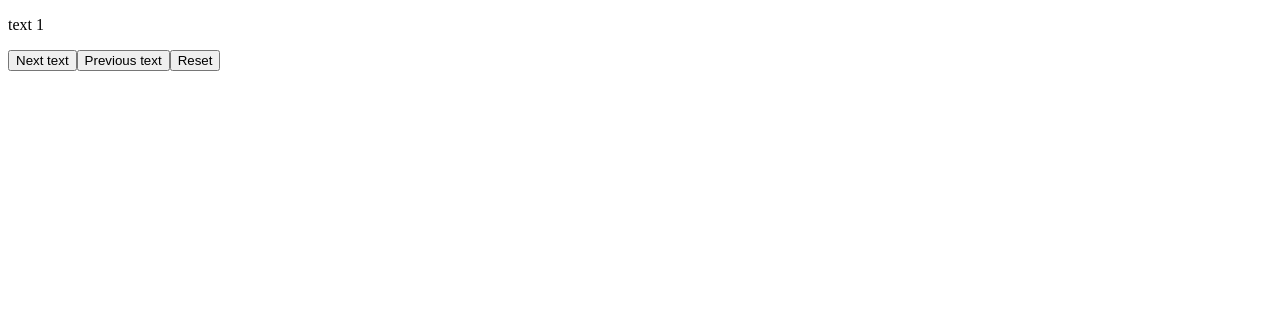
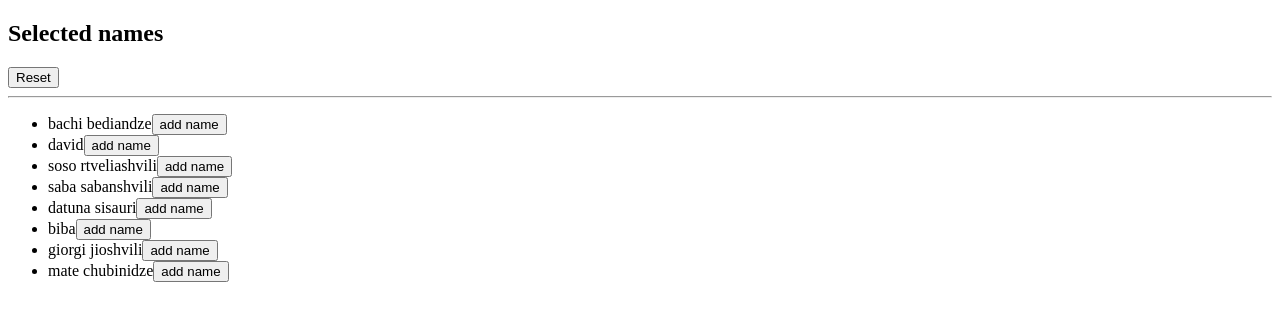
Before and after one commit to tezeladata/group56-react-test, a React app: page / in a window 1280 px wide. Shown: the top 320 px of the page. Built offline with nearby package versions, Linux system fonts and the light colour scheme; the HTML template or start-up script is replaced by a standard one.

Commit message:
Day 124 fourth version

```diff
--- a/src/App.jsx
+++ b/src/App.jsx
@@ -1,9 +1,9 @@
-import Text from "./components/Text";
+import Comp1 from "./components/Comp1";
 
 const App = () => {
   return (
     <main>
-      <Text />
+      <Comp1 />
     </main>
   )
 };
--- /dev/null
+++ b/src/components/Comp1.jsx
@@ -0,0 +1,53 @@
+import { useState } from "react";
+
+const allNames = ["bachi bediandze", "david", "soso rtveliashvili", "saba sabanshvili", "datuna sisauri", "biba", "giorgi jioshvili", "mate chubinidze"]
+
+const Comp1 = () => {
+  const [selectedArr, setSelectedArr] = useState([])
+
+  const addName = (el) => {
+    if (!selectedArr.includes(el)){
+      setSelectedArr(prev => [el, ...prev])
+    }
+  }
+
+  const deleteName = (el) => {
+    setSelectedArr(prev => [...prev].filter(username => username !== el))
+  }
+
+  return (
+    <section>
+      <div>
+        <h1>Selected names</h1>
+
+        <ul>
+          {
+            selectedArr.map((el, i) => (
+              <li key={i}>
+                {el}
+                <button onClick={() => deleteName(el)}>remove name</button>
+              </li>
+            ))
+          }
+        </ul>
+
+        <button onClick={() => setSelectedArr(prev => [])}>Reset</button>
+      </div>
+
+      <hr />
+
+      <div>
+        <ul>
+          {allNames.map((el, i) => (
+            <li key={i}>
+              {el}
+              <button onClick={() => addName(el)}>add name</button>
+            </li>
+          ))}
+        </ul>
+      </div>
+    </section>
+  )
+};
+
+export default Comp1;
--- a/src/components/Text.jsx
+++ /dev/null
@@ -1,45 +0,0 @@
-import { useState } from "react";
-
-const Text = () => {
-    const [textIndex, setTextIndex] = useState(0);
-
-    const texts = [
-        "text 1",
-        "text 2",
-        "text 3",
-        "text 4",
-        "text 5",
-        "text 6",
-        "text 7",
-        "text 8",
-        "text 9",
-        "text 10",
-    ];
-
-    const nextQuestion = () => {
-        if (textIndex === 9) {
-            setTextIndex(0)
-        } else {
-            setTextIndex(prev => prev + 1)
-        }
-    }
-    const previousQuestion = () => {
-        if (textIndex === 0) {
-            setTextIndex(9)
-        } else {
-            setTextIndex(prev => prev - 1)
-        }
-    }
-
-    return (
-        <div>
-            <p>{texts[textIndex]}</p>
-
-            <button onClick={nextQuestion}>Next text</button>
-            <button onClick={previousQuestion}>Previous text</button>
-            <button onClick={() => setTextIndex(prev => 0)}>Reset</button>
-        </div>
-    )
-};
-
-export default Text;
```
